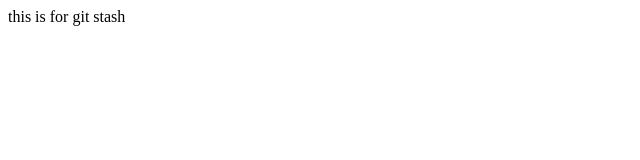
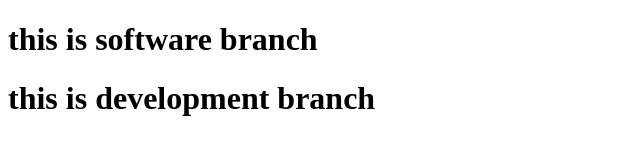
Before and after one commit to tahmid122/testgithub, a plain HTML site: page index.html in a window 1280 px wide. Shown: the whole page, without its empty margins (0-640 px from the left). Drawn offline with Linux system fonts and the light colour scheme.

Commit message:
Revert "stash message"
This reverts commit 856853c8a59b68c982c4d82a83398e7bda215e92.

```diff
--- a/index.html
+++ b/index.html
@@ -6,6 +6,9 @@
     <title>Test Github Commands</title>
   </head>
   <body>
-    <span>this is for git stash</span>
+    <h1>this is software branch</h1>
+  </body>
+  <body>
+    <h1>this is development branch</h1>
   </body>
 </html>
```
